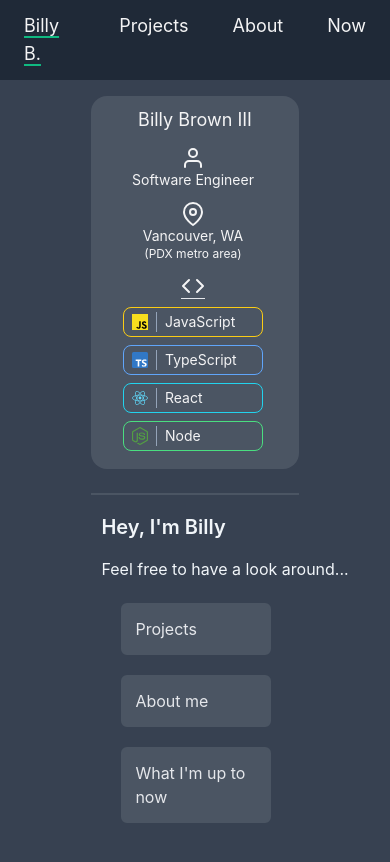
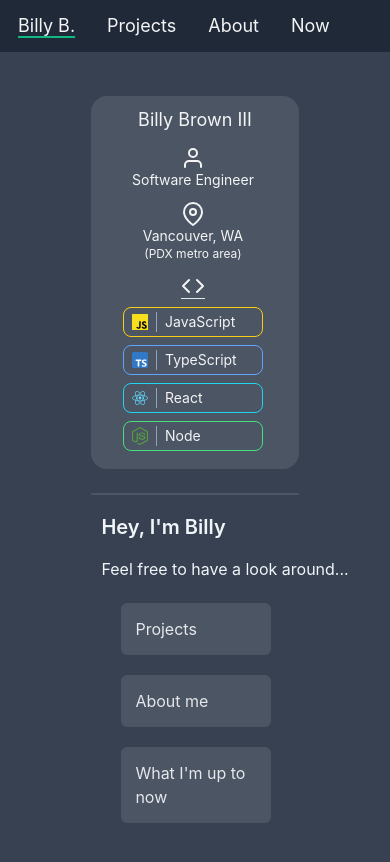
Before and after one commit to billybrown-iii/personal-website, a Gatsby site: page / in a window 390 px wide. Built offline with nearby package versions, Linux system fonts and the light colour scheme; Gatsby itself is replaced by a stand-in of ours.

Commit message:
styling for small phones

```diff
--- a/src/components/Layout.js
+++ b/src/components/Layout.js
@@ -1,7 +1,7 @@
 import * as React from "react";
 import { Link } from "gatsby";
 const navLinkStyles =
-  "h-full p-3 px-5 hover:underline underline-offset-4 decoration-2 decoration-emerald-500";
+  "h-full p-3 px-3.5 md:px-5 hover:underline underline-offset-4 decoration-2 decoration-emerald-500";
 
 const Layout = ({ pageTitle, children, selectedPage }) => {
   let indexStyles = navLinkStyles;
--- a/src/mdx/now.mdx
+++ b/src/mdx/now.mdx
@@ -5,7 +5,7 @@
 ### Software
 
 <div class="w-fit mb-4 p-1 px-3 rounded-lg bg-gray-800 text-orange-400 text-sm font-mono tracking-widest">
-  /**-----------------------*/
+  /**------------------*/
 </div>
 
 - Working on my Bonsai Notes project. My goal is to get the entire front-end working (using local storage in the web browser). This will make it _usable_ at least.
```
